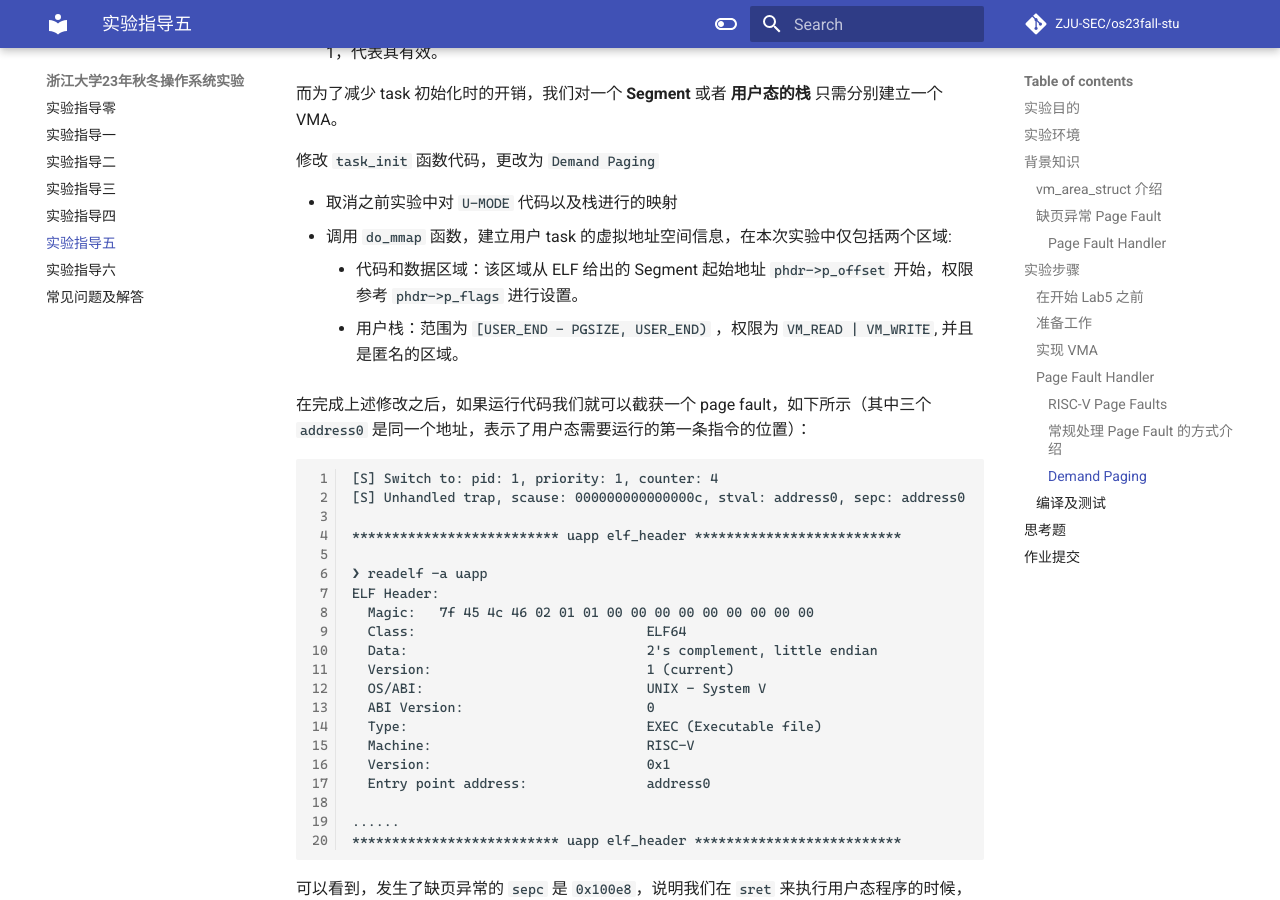
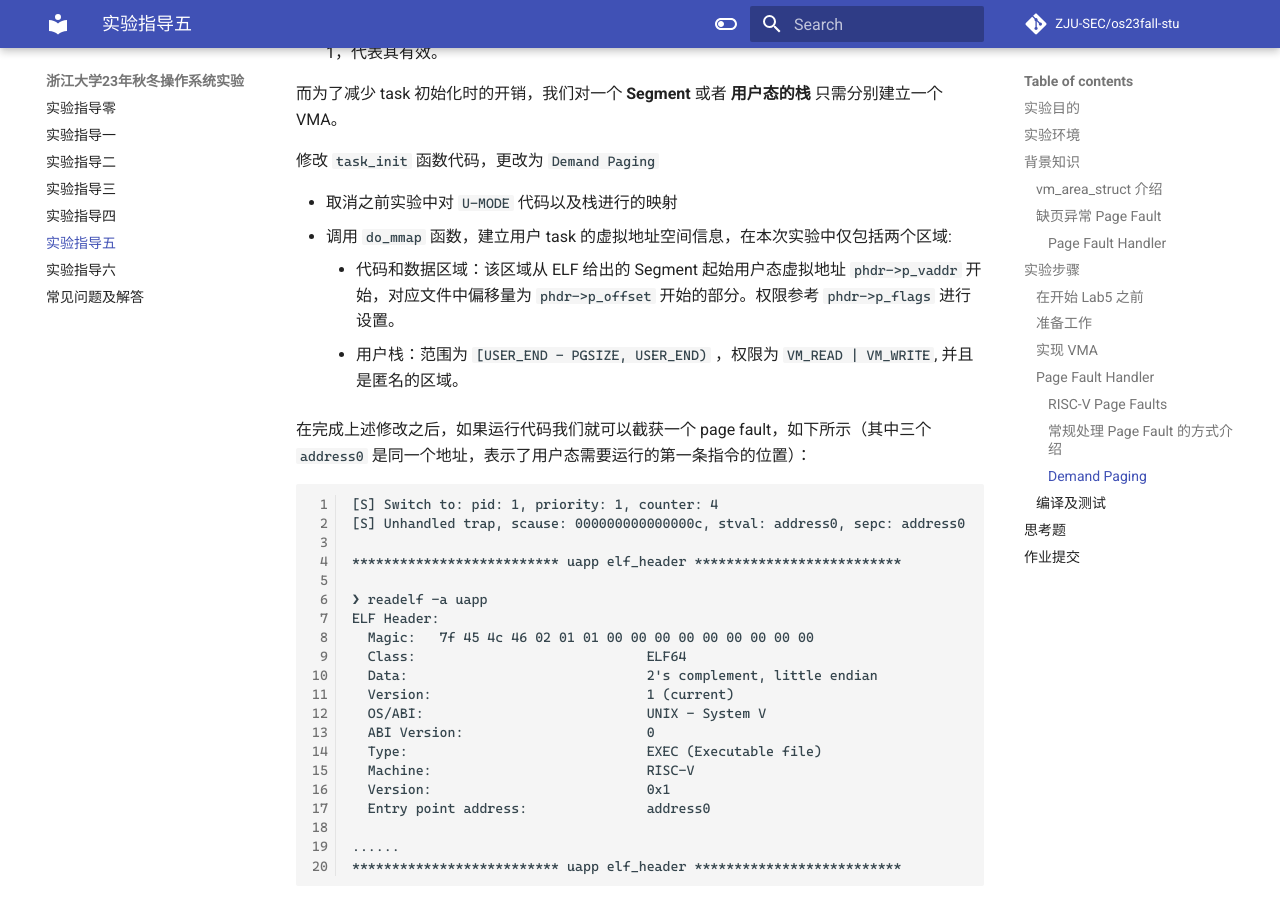
Before and after one commit to NoyException/zju_os_lab, an MkDocs documentation site: the page built from docs/lab5.md, in a window 1280 px wide and 900 px high, scrolled down 7773 px. Built offline with MkDocs 1.6.1 and Material for MkDocs 9.7.7, drawn with Linux system fonts in a browser that asks for light colours; some web fonts are replaced; comment, search, counter and statistics services are not loaded.

Commit message:
Update lab5.md

```diff
--- a/docs/lab5.md
+++ b/docs/lab5.md
@@ -285,7 +285,7 @@ RISC-V 异常处理：当系统运行发生异常时，可即时地通过解析
 
 * 取消之前实验中对 `U-MODE` 代码以及栈进行的映射
 * 调用 `do_mmap` 函数，建立用户 task 的虚拟地址空间信息，在本次实验中仅包括两个区域:
-    * 代码和数据区域：该区域从 ELF 给出的 Segment 起始地址 `phdr->p_offset` 开始，权限参考 `phdr->p_flags` 进行设置。
+    * 代码和数据区域：该区域从 ELF 给出的 Segment 起始用户态虚拟地址 `phdr->p_vaddr` 开始，对应文件中偏移量为 `phdr->p_offset` 开始的部分。权限参考 `phdr->p_flags` 进行设置。
     * 用户栈：范围为 `[USER_END - PGSIZE, USER_END)` ，权限为 `VM_READ | VM_WRITE`, 并且是匿名的区域。
     <!-- * 由于之前 `load_program` 会同时做好代码和用户栈的设置，此时需要改为只做代码区域的映射。且该函数不再会在 task_init 被调用了，而是在 Page Fault 处理时在进行调用。 -->
 
```
